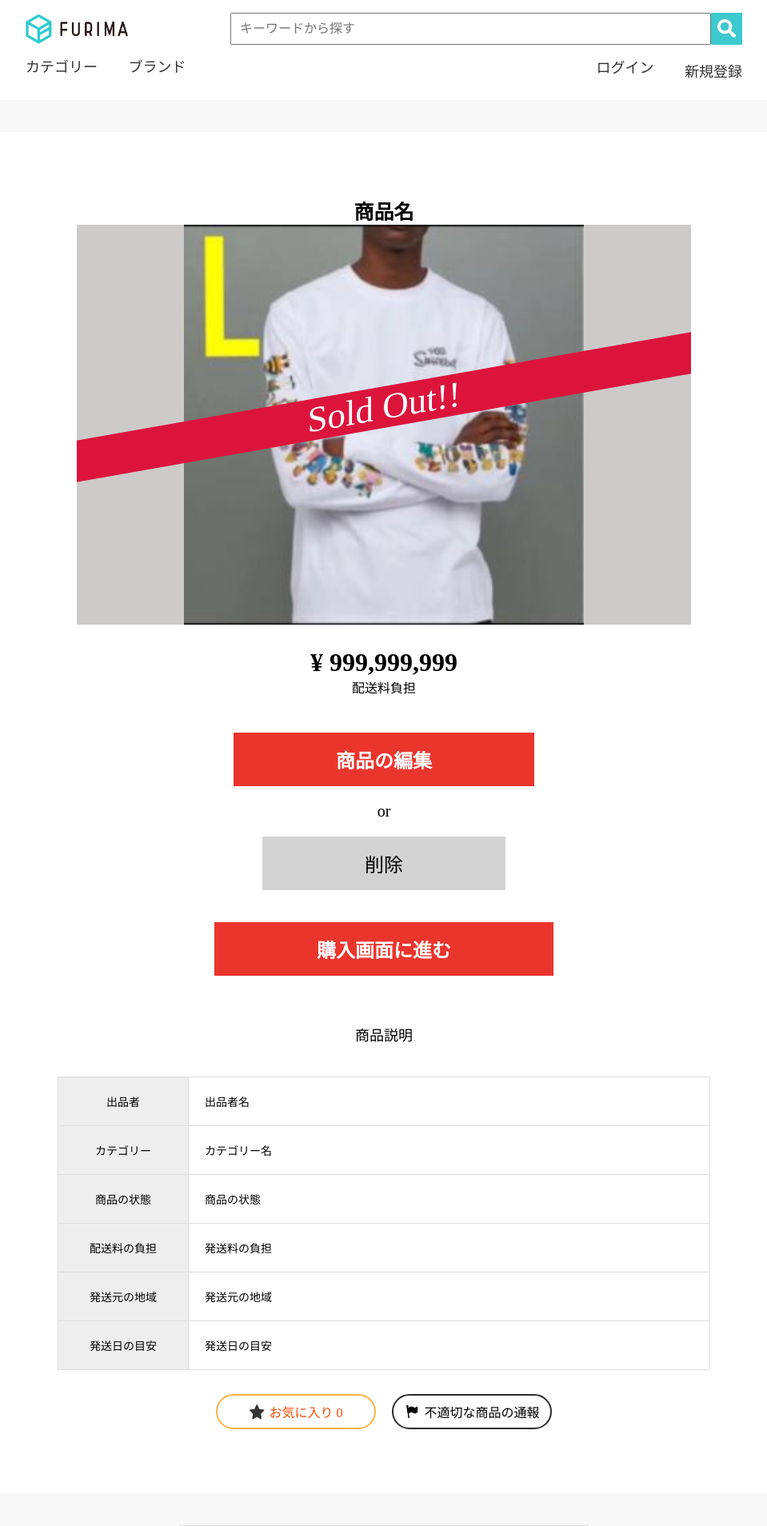
After one commit to technologymk0215-rg/furima-48419, a Rails app: template app/views/items/show.html.erb in a window 1280 px wide. The commit adds this page. Shown: the top 1908 px of the page at 80% size, without its empty margins (160-1119 px from the left). Run offline with Rails 7, Linux system fonts and the light colour scheme; the template is opened without the code that fills it, so the values that code supplies are empty; some libraries are stand-ins or nearby versions.

Commit message:
商品詳細画面への遷移

```diff
--- a/app/controllers/items_controller.rb
+++ b/app/controllers/items_controller.rb
@@ -18,6 +18,9 @@ class ItemsController < ApplicationController
     end
   end
 
+   def show
+    @item = Item.find(params[:id])
+   end
 
   private
 
--- a/app/views/items/index.html.erb
+++ b/app/views/items/index.html.erb
@@ -129,7 +129,7 @@
     <ul class='item-lists'>
     <% @items.each do |item| %>
         <li class='list'>
-        <%= link_to "#" do %>
+        <%= link_to item_path(item) do %>
         <div class='item-img-content'>
           <%= image_tag item.image, class: "item-img" %>
 
--- /dev/null
+++ b/app/views/items/show.html.erb
@@ -0,0 +1,111 @@
+<%= render "shared/header" %>
+
+<%# 商品の概要 %>
+<div class="item-show">
+  <div class="item-box">
+    <h2 class="name">
+      <%= "商品名" %>
+    </h2>
+    <div class="item-img-content">
+      <%= image_tag "item-sample.png" ,class:"item-box-img" %>
+      <%# 商品が売れている場合は、sold outを表示しましょう %>
+      <div class="sold-out">
+        <span>Sold Out!!</span>
+      </div>
+      <%# //商品が売れている場合は、sold outを表示しましょう %>
+    </div>
+    <div class="item-price-box">
+      <span class="item-price">
+        ¥ 999,999,999
+      </span>
+      <span class="item-postage">
+        <%= "配送料負担" %>
+      </span>
+    </div>
+
+    <%# ログインしているユーザーと出品しているユーザーが、同一人物の場合と同一人物ではない場合で、処理を分けましょう %>
+
+    <%= link_to "商品の編集", "#", method: :get, class: "item-red-btn" %>
+    <p class="or-text">or</p>
+    <%= link_to "削除", "#", data: {turbo_method: :delete}, class:"item-destroy" %>
+
+
+    <%# 商品が売れていない場合はこちらを表示しましょう %>
+    <%= link_to "購入画面に進む", "#" ,class:"item-red-btn"%>
+    <%# //商品が売れていない場合はこちらを表示しましょう %>
+
+
+    <%# //ログインしているユーザーと出品しているユーザーが、同一人物の場合と同一人物ではない場合で、処理を分けましょう %>
+
+    <div class="item-explain-box">
+      <span><%= "商品説明" %></span>
+    </div>
+    <table class="detail-table">
+      <tbody>
+        <tr>
+          <th class="detail-item">出品者</th>
+          <td class="detail-value"><%= "出品者名" %></td>
+        </tr>
+        <tr>
+          <th class="detail-item">カテゴリー</th>
+          <td class="detail-value"><%= "カテゴリー名" %></td>
+        </tr>
+        <tr>
+          <th class="detail-item">商品の状態</th>
+          <td class="detail-value"><%= "商品の状態" %></td>
+        </tr>
+        <tr>
+          <th class="detail-item">配送料の負担</th>
+          <td class="detail-value"><%= "発送料の負担" %></td>
+        </tr>
+        <tr>
+          <th class="detail-item">発送元の地域</th>
+          <td class="detail-value"><%= "発送元の地域" %></td>
+        </tr>
+        <tr>
+          <th class="detail-item">発送日の目安</th>
+          <td class="detail-value"><%= "発送日の目安" %></td>
+        </tr>
+      </tbody>
+    </table>
+    <div class="option">
+      <div class="favorite-btn">
+        <%= image_tag "star.png" ,class:"favorite-star-icon" ,width:"20",height:"20"%>
+        <span>お気に入り 0</span>
+      </div>
+      <div class="report-btn">
+        <%= image_tag "flag.png" ,class:"report-flag-icon" ,width:"20",height:"20"%>
+        <span>不適切な商品の通報</span>
+      </div>
+    </div>
+  </div>
+  <%# /商品の概要 %>
+
+  <div class="comment-box">
+    <form>
+      <textarea class="comment-text"></textarea>
+      <p class="comment-warn">
+        相手のことを考え丁寧なコメントを心がけましょう。
+        <br>
+        不快な言葉遣いなどは利用制限や退会処分となることがあります。
+      </p>
+      <button type="submit" class="comment-btn">
+        <%= image_tag "comment.png" ,class:"comment-flag-icon" ,width:"20",height:"25"%>
+        <span>コメントする<span>
+      </button>
+    </form>
+  </div>
+  <div class="links">
+    <a href="#" class="change-item-btn">
+      ＜ 前の商品
+    </a>
+    <a href="#" class="change-item-btn">
+      後ろの商品 ＞
+    </a>
+  </div>
+  <%# 詳細ページで表示されている商品のカテゴリー名を表示しましょう %>
+  <a href="#" class="another-item"><%= "商品のカテゴリー名" %>をもっと見る</a>
+  <%# //詳細ページで表示されている商品のカテゴリー名を表示しましょう %>
+</div>
+
+<%= render "shared/footer" %>
--- a/config/routes.rb
+++ b/config/routes.rb
@@ -2,5 +2,5 @@ Rails.application.routes.draw do
   devise_for :users
   root 'items#index'
 
- resources :items, only: [:index, :new, :create]
+ resources :items, only: [:index, :new, :create, :show]
 end
```
